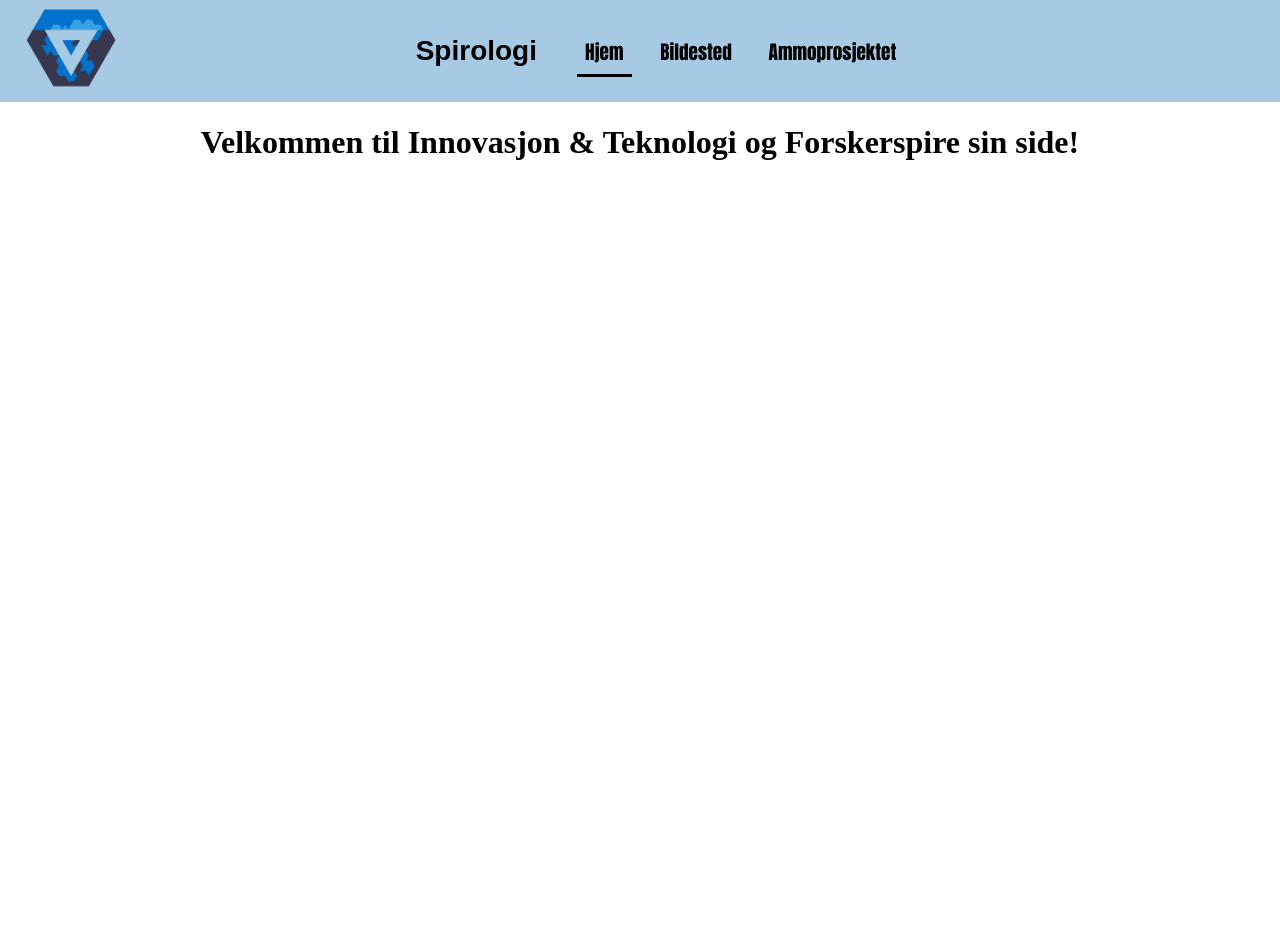
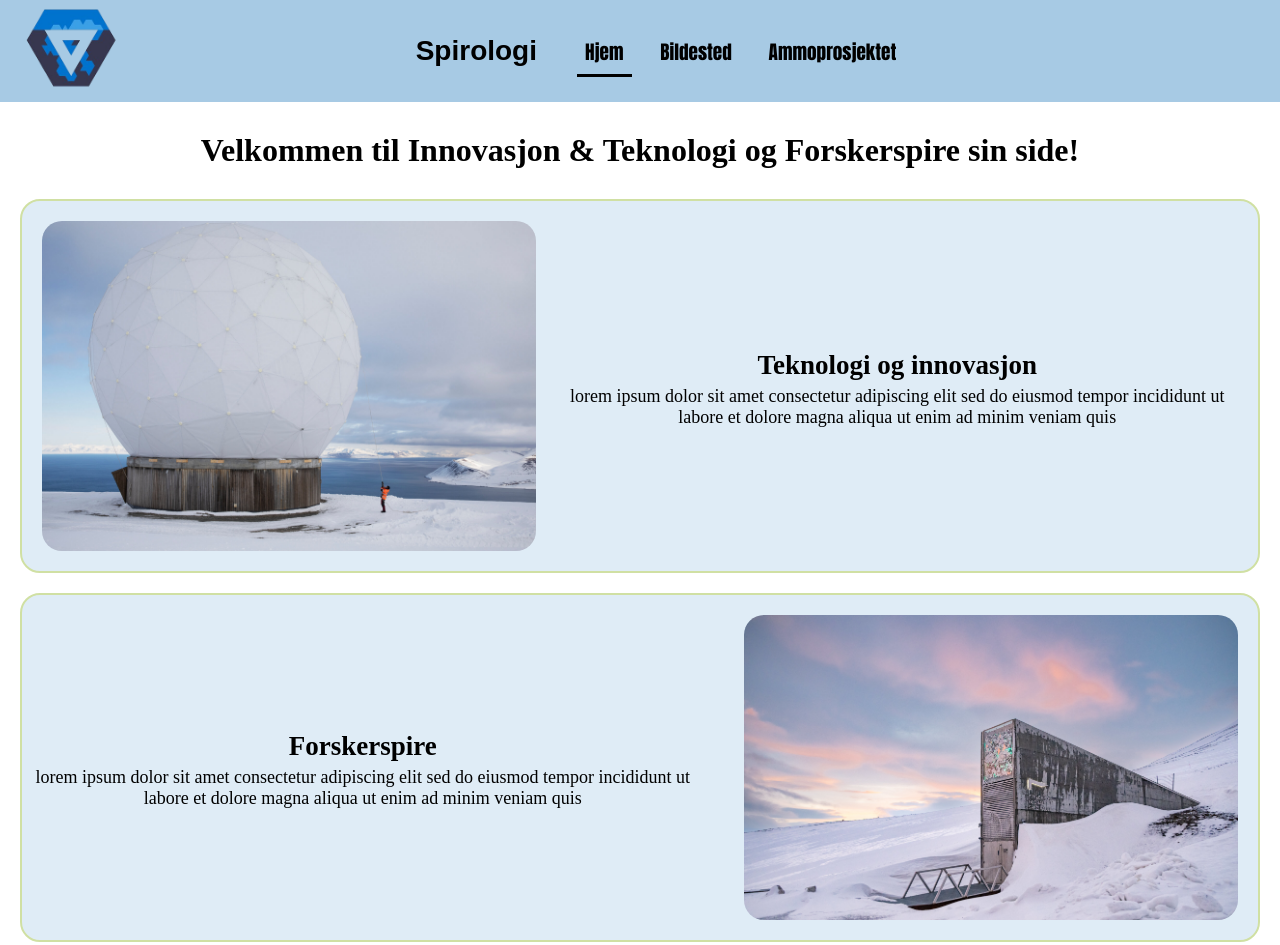
Before and after one commit to Kenga123456/mockup_spirologi, a website: page index.html in a window 1280 px wide. Before the commit the page ends 800 px from the top, so only its background shows below. Drawn offline with Linux system fonts and the light colour scheme.

Commit message:
Update index.html

```diff
--- a/index.html
+++ b/index.html
@@ -32,14 +32,60 @@
     </div>
 
     <h1>Velkommen til Innovasjon & Teknologi og Forskerspire sin side!</h1>
+    <div class="info_container">
+      <img src="images/tekno.png" alt="" class="info_image" />
+      <div class="info_text">
+        <h2>Teknologi og innovasjon</h2>
+        lorem ipsum dolor sit amet consectetur adipiscing elit sed do eiusmod
+        tempor incididunt ut labore et dolore magna aliqua ut enim ad minim
+        veniam quis
+      </div>
+    </div>
+
+    <div class="info_container">
+      <div class="info_text">
+        <h2>Forskerspire</h2>
+        lorem ipsum dolor sit amet consectetur adipiscing elit sed do eiusmod
+        tempor incididunt ut labore et dolore magna aliqua ut enim ad minim
+        veniam quis
+      </div>
+      <img src="images/forskerspire.png" alt="" class="info_image" />
+    </div>
   </body>
   <style>
     h1 {
       text-align: center;
+      margin: 30px;
+    }
+
+    h2 {
+      margin: 5px;
     }
 
     .hjem {
       border-bottom: 3px solid black;
+    }
+
+    .info_container {
+      display: flex;
+      align-items: center;
+      margin: 20px;
+
+      background-color: #dfecf6;
+      border-radius: 20px;
+      border: 2px solid rgb(208, 224, 163);
+    }
+
+    .info_image {
+      width: 40%;
+      margin: 20px;
+      border-radius: 20px;
+    }
+
+    .info_text {
+      text-align: center;
+      font-size: 18px;
+      margin-right: 20px;
     }
   </style>
 
```
